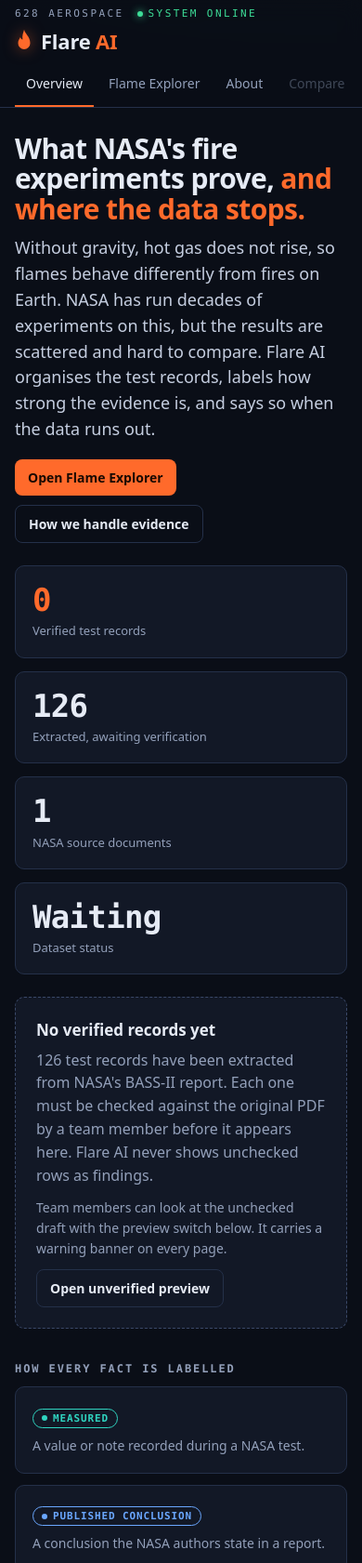
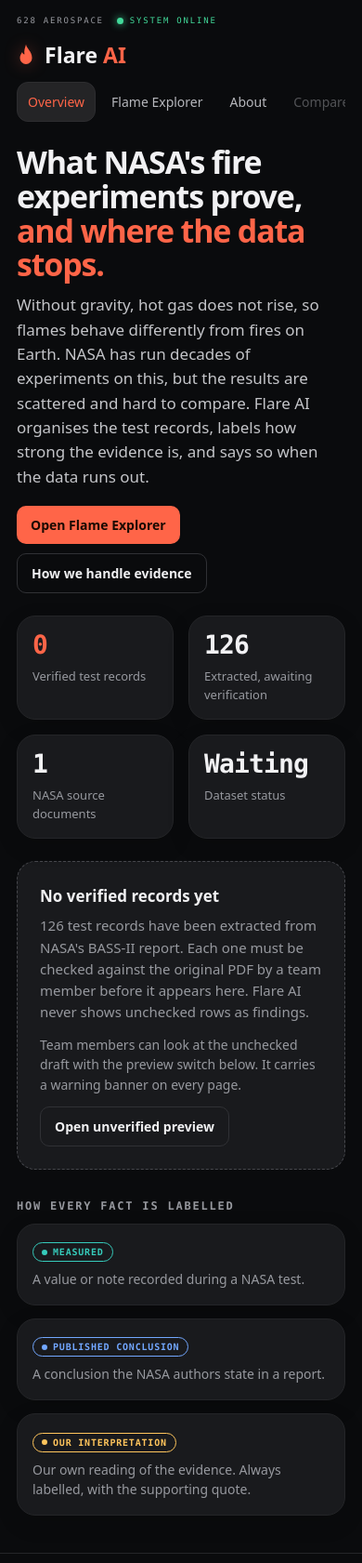
Before and after one commit to aaa628/flare-ai, a plain HTML site: page site/index.html in a window 390 px wide. Shown: the top 1681 px of the page at 93% size. Drawn offline with Linux system fonts and the light colour scheme.

Commit message:
Refresh dashboard styling from layout reference

```diff
--- a/site/css/style.css
+++ b/site/css/style.css
@@ -1,152 +1,109 @@
 :root {
-  --bg: #0a0e17;
-  --panel: #121826;
-  --panel-2: #172033;
-  --line: #243049;
-  --text: #e6ebf5;
-  --muted: #93a0ba;
-  --accent: #ff6a2b;
-  --accent-soft: rgba(255, 106, 43, .14);
-  --measured: #2fd4c0;
-  --published: #6aa7ff;
-  --interp: #ffc14d;
-  --warn: #ff5c6c;
-  --ok: #3ddc97;
-  --radius: 10px;
-  --mono: ui-monospace, "SF Mono", Menlo, Consolas, monospace;
-  --sans: system-ui, -apple-system, "Segoe UI", Roboto, "Helvetica Neue", Arial, sans-serif;
+  --bg: #0b0c0f; --panel: #191a1d; --panel-2: #242528; --line: #303135;
+  --text: #f1f1f3; --muted: #97999f; --accent: #ff6548;
+  --accent-soft: rgba(255,101,72,.14); --measured: #36cbbb; --published: #72a7ff;
+  --interp: #ffc55c; --warn: #ff6575; --ok: #42d99a;
+  --radius: 20px; --mono: ui-monospace, "SF Mono", Menlo, Consolas, monospace;
+  --sans: system-ui, -apple-system, "Segoe UI", Roboto, Arial, sans-serif;
 }
-
 * { box-sizing: border-box; }
 html { scroll-behavior: smooth; }
 body {
-  margin: 0;
-  background: radial-gradient(1200px 500px at 85% -10%, rgba(255,106,43,.08), transparent 60%), var(--bg);
-  color: var(--text);
-  font: 16px/1.55 var(--sans);
-  -webkit-font-smoothing: antialiased;
+  margin: 0; min-height: 100vh; padding: clamp(16px,4vw,54px);
+  background: radial-gradient(ellipse at 5% 12%, rgba(255,132,82,.72), transparent 35%),
+    radial-gradient(ellipse at 96% 8%, rgba(35,143,220,.78), transparent 38%),
+    radial-gradient(ellipse at 80% 100%, rgba(119,103,194,.76), transparent 38%),
+    #b97870; color: var(--text); font: 15px/1.55 var(--sans); -webkit-font-smoothing: antialiased;
 }
-a { color: var(--accent); text-underline-offset: 3px; }
-a:hover { color: #ff8a55; }
-:focus-visible { outline: 2px solid var(--accent); outline-offset: 2px; border-radius: 4px; }
-.skip { position: absolute; left: -999px; top: 0; background: var(--accent); color: #000; padding: 8px 12px; z-index: 100; }
-.skip:focus { left: 8px; top: 8px; }
-
-/* header */
-.top { position: sticky; top: 0; z-index: 20; background: rgba(10,14,23,.88); backdrop-filter: blur(10px); border-bottom: 1px solid var(--line); }
-.top-inner { max-width: 1120px; margin: 0 auto; padding: 8px 16px 0; }
-.brandline { display: flex; gap: 14px; align-items: center; font: 11px var(--mono); letter-spacing: .22em; color: var(--muted); }
-.online { color: var(--ok); display: inline-flex; align-items: center; gap: 6px; }
-.online i { width: 6px; height: 6px; border-radius: 50%; background: var(--ok); box-shadow: 0 0 8px var(--ok); }
-.bar { display: flex; align-items: center; gap: 24px; flex-wrap: wrap; }
-.brand { display: inline-flex; align-items: center; gap: 8px; color: var(--text); text-decoration: none; font-size: 22px; font-weight: 650; letter-spacing: -.01em; padding: 6px 0; }
-.brand svg { color: var(--accent); filter: drop-shadow(0 0 8px rgba(255,106,43,.5)); }
-.brand b { color: var(--accent); font-weight: 750; }
-nav { display: flex; gap: 4px; overflow-x: auto; scrollbar-width: none; margin-left: auto; }
-nav::-webkit-scrollbar { display: none; }
-nav a, nav .soon { white-space: nowrap; padding: 12px 12px; font-size: 14px; color: var(--muted); text-decoration: none; border-bottom: 2px solid transparent; }
-nav a:hover { color: var(--text); }
-nav a[aria-current="page"] { color: var(--text); border-bottom-color: var(--accent); }
-nav .soon { opacity: .4; cursor: default; }
-nav .soon::after { content: "soon"; margin-left: 6px; font: 9px var(--mono); letter-spacing: .1em; text-transform: uppercase; padding: 1px 5px; border: 1px solid var(--line); border-radius: 99px; }
-
-/* preview banner */
-.preview-banner { position: sticky; top: 0; z-index: 30; background: var(--warn); color: #19060a; font-weight: 650; font-size: 14px; padding: 8px 16px; text-align: center; }
-.preview-banner a { color: #19060a; }
-.preview-banner[hidden] { display: none; }
-
-main { max-width: 1120px; margin: 0 auto; padding: 28px 16px 56px; min-height: 70vh; outline: none; }
-h1 { font-size: clamp(30px, 5vw, 46px); line-height: 1.08; letter-spacing: -.02em; margin: 0 0 12px; }
-h2 { font-size: 13px; font: 600 12px var(--mono); letter-spacing: .16em; text-transform: uppercase; color: var(--muted); margin: 36px 0 12px; }
-h3 { margin: 0 0 6px; font-size: 17px; }
-p { margin: 0 0 12px; }
-.lead { font-size: 18px; color: #c5cee0; max-width: 62ch; }
-.muted { color: var(--muted); }
-.mono { font-family: var(--mono); }
-
-/* cards + stats */
-.card { background: var(--panel); border: 1px solid var(--line); border-radius: var(--radius); padding: 18px; }
-.grid { display: grid; gap: 14px; }
-.stats { grid-template-columns: repeat(auto-fit, minmax(200px, 1fr)); margin-top: 24px; }
-.stat .n { font: 700 34px/1.1 var(--mono); letter-spacing: -.02em; }
-.stat .l { color: var(--muted); font-size: 13px; margin-top: 4px; }
-.stat.accent .n { color: var(--accent); }
-.empty { border: 1px dashed #3a4868; background: var(--panel); border-radius: var(--radius); padding: 22px; }
-.empty h3 { color: var(--text); }
-
-/* label chips */
-.chip { display: inline-flex; align-items: center; gap: 6px; font: 600 11px var(--mono); letter-spacing: .08em; text-transform: uppercase; padding: 3px 9px; border-radius: 99px; border: 1px solid currentColor; white-space: nowrap; }
-.chip::before { content: ""; width: 6px; height: 6px; border-radius: 50%; background: currentColor; }
-.chip.measured { color: var(--measured); }
-.chip.published { color: var(--published); }
-.chip.interp { color: var(--interp); }
-.chip.warn { color: var(--warn); }
-.chip.unver { color: var(--warn); }
-.chip.ok { color: var(--ok); }
-.legend { display: grid; gap: 12px; grid-template-columns: repeat(auto-fit, minmax(240px, 1fr)); }
-.legend .card p { margin: 8px 0 0; color: var(--muted); font-size: 14px; }
-
-/* charts */
-.chart { width: 100%; height: auto; display: block; }
-.chart text { fill: var(--muted); font: 12px var(--mono); }
-.chart .val { fill: var(--text); }
-.chart .bar { fill: var(--accent); }
-.chart .bar.alt { fill: var(--measured); }
-.chart .grid { stroke: var(--line); }
-
-/* explorer */
-.filters { display: grid; gap: 10px; grid-template-columns: 2fr repeat(3, 1fr) auto; align-items: end; }
-.field label { display: block; font: 600 11px var(--mono); letter-spacing: .12em; text-transform: uppercase; color: var(--muted); margin-bottom: 4px; }
-input[type=search], select, input[type=number] { width: 100%; background: var(--panel-2); color: var(--text); border: 1px solid var(--line); border-radius: 8px; padding: 10px 12px; font: inherit; }
-input::placeholder { color: #66738f; }
-button, .btn { background: var(--accent); color: #1a0a02; border: 0; border-radius: 8px; padding: 10px 14px; font: 650 14px var(--sans); cursor: pointer; text-decoration: none; display: inline-block; }
-button.ghost, .btn.ghost { background: transparent; color: var(--text); border: 1px solid var(--line); }
-button:hover, .btn:hover { filter: brightness(1.1); color: inherit; }
-.btn { color: #1a0a02; }
-.btn.ghost { color: var(--text); }
-.count { margin: 14px 0 8px; color: var(--muted); font-size: 14px; }
-.tablewrap { overflow-x: auto; border: 1px solid var(--line); border-radius: var(--radius); background: var(--panel); }
-table { width: 100%; border-collapse: collapse; font-size: 14px; }
-th { text-align: left; font: 600 11px var(--mono); letter-spacing: .1em; text-transform: uppercase; color: var(--muted); padding: 10px 12px; border-bottom: 1px solid var(--line); white-space: nowrap; }
-td { padding: 10px 12px; border-bottom: 1px solid #1b2538; vertical-align: top; }
-tr:last-child td { border-bottom: 0; }
-tbody tr.row { cursor: pointer; }
-tbody tr.row:hover { background: var(--panel-2); }
-td.id a { font: 600 13px var(--mono); text-decoration: none; }
-td.num { font-family: var(--mono); text-align: right; white-space: nowrap; }
-td.obs { color: #b4bfd5; max-width: 46ch; }
-.flags { display: flex; gap: 4px; flex-wrap: wrap; margin-top: 4px; }
-
-/* detail */
-.crumbs { font-size: 14px; margin-bottom: 14px; }
-.detail-head { display: flex; gap: 14px; align-items: flex-start; justify-content: space-between; flex-wrap: wrap; }
-.cols { display: grid; gap: 14px; grid-template-columns: 1.1fr 1fr; margin-top: 18px; }
-.kv { display: grid; grid-template-columns: auto 1fr; gap: 6px 16px; margin: 0; }
-.kv dt { color: var(--muted); font-size: 14px; }
-.kv dd { margin: 0; font-family: var(--mono); font-size: 14px; }
-.reading { display: flex; justify-content: space-between; align-items: baseline; gap: 10px; padding: 8px 0; border-bottom: 1px solid #1b2538; }
-.reading:last-child { border: 0; }
-.reading .u { color: var(--muted); font-size: 12px; margin-left: 4px; }
-.reading b { font: 600 17px var(--mono); }
-.reading .arrow { color: var(--muted); margin: 0 6px; }
-blockquote { margin: 8px 0 0; padding: 10px 14px; border-left: 3px solid var(--measured); background: var(--panel-2); border-radius: 0 8px 8px 0; }
-.note { font-size: 14px; color: var(--muted); }
-.callout { border: 1px solid var(--warn); background: rgba(255,92,108,.08); border-radius: var(--radius); padding: 12px 14px; margin-top: 14px; font-size: 14px; }
-.callout.info { border-color: var(--interp); background: rgba(255,193,77,.07); }
-details { margin-top: 14px; }
-summary { cursor: pointer; color: var(--muted); font-size: 14px; }
-pre.raw { white-space: pre-wrap; word-break: break-word; background: #0c1220; border: 1px solid var(--line); padding: 12px; border-radius: 8px; font: 12px/1.5 var(--mono); color: #b4bfd5; }
-
-.foot { border-top: 1px solid var(--line); padding: 20px 16px; color: var(--muted); font-size: 13px; text-align: center; }
-.foot p { max-width: 80ch; margin: 0 auto; }
-.noscript { padding: 20px; text-align: center; }
-
-@media (max-width: 820px) {
-  .filters { grid-template-columns: 1fr 1fr; }
-  .filters .field.wide { grid-column: 1 / -1; }
-  .cols { grid-template-columns: 1fr; }
-  nav { margin-left: 0; width: 100%; }
-  .bar { gap: 0; }
-  td.obs { max-width: none; min-width: 220px; }
+body::before { content:""; position:fixed; inset:0; pointer-events:none; background:linear-gradient(135deg,rgba(255,255,255,.07),transparent 45%,rgba(20,30,70,.08)); }
+a { color:var(--accent); text-underline-offset:3px; } a:hover { color:#ff927d; }
+:focus-visible { outline:2px solid var(--accent); outline-offset:3px; border-radius:6px; }
+.skip { position:absolute; left:-999px; top:0; background:var(--accent); color:#000; padding:8px 12px; z-index:100; }
+.skip:focus { left:8px; top:8px; }
+.top, main, .foot { position:relative; max-width:1440px; margin:0 auto; background:#0a0b0d; }
+.top { z-index:20; border-radius:24px 24px 0 0; padding:22px clamp(18px,3vw,42px) 0; }
+.top-inner { max-width:1280px; margin:0 auto; }
+.brandline { display:flex; align-items:center; gap:14px; font:10px var(--mono); letter-spacing:.2em; color:var(--muted); }
+.online { color:var(--ok); display:inline-flex; align-items:center; gap:7px; }
+.online i { width:7px; height:7px; border-radius:50%; background:var(--ok); box-shadow:0 0 9px var(--ok); }
+.bar { display:flex; align-items:center; gap:28px; flex-wrap:wrap; padding:7px 0 0; }
+.brand { display:inline-flex; align-items:center; gap:10px; color:var(--text); text-decoration:none; font-size:23px; font-weight:700; padding:8px 0; }
+.brand svg { color:var(--accent); filter:drop-shadow(0 0 9px rgba(255,101,72,.35)); }
+.brand b { color:var(--accent); }
+nav { display:flex; gap:5px; overflow-x:auto; scrollbar-width:none; margin-left:auto; }
+nav::-webkit-scrollbar { display:none; }
+nav a, nav .soon { white-space:nowrap; padding:11px 15px; font-size:14px; color:#b6b7bc; text-decoration:none; border:1px solid transparent; border-radius:12px; }
+nav a:hover { color:var(--text); background:var(--panel); }
+nav a[aria-current="page"] { color:var(--accent); background:#242426; border-color:#2d2d30; }
+nav .soon { opacity:.42; cursor:default; }
+nav .soon::after { content:"soon"; margin-left:6px; font:9px var(--mono); text-transform:uppercase; padding:2px 5px; border:1px solid var(--line); border-radius:99px; }
+.preview-banner { position:sticky; top:0; z-index:30; background:var(--warn); color:#19060a; font-weight:700; padding:10px 16px; text-align:center; }
+.preview-banner a { color:#19060a; } .preview-banner[hidden] { display:none; }
+main { max-width:1440px; min-height:70vh; padding:32px clamp(18px,3vw,42px) 58px; outline:none; }
+main > * { max-width:1280px; margin-left:auto; margin-right:auto; }
+h1 { font-size:clamp(30px,4vw,48px); line-height:1.08; letter-spacing:-.035em; margin:0 0 12px; }
+h2 { font:600 12px var(--mono); letter-spacing:.15em; text-transform:uppercase; color:var(--muted); margin:32px 0 12px; }
+h3 { margin:0 0 7px; font-size:17px; } p { margin:0 0 12px; }
+.lead { font-size:17px; color:#c4c5c9; max-width:66ch; }
+.muted { color:var(--muted); } .mono { font-family:var(--mono); }
+.card { background:var(--panel); border:1px solid #242528; border-radius:var(--radius); padding:20px; box-shadow:0 8px 24px rgba(0,0,0,.14); }
+.grid { display:grid; gap:16px; }
+.stats { grid-template-columns:repeat(auto-fit,minmax(190px,1fr)); margin-top:24px; }
+.stat .n { font:700 34px/1.1 var(--mono); letter-spacing:-.03em; }
+.stat .l { color:var(--muted); font-size:13px; margin-top:7px; }
+.stat.accent .n { color:var(--accent); }
+.empty { border:1px dashed #46474c; background:var(--panel); border-radius:var(--radius); padding:24px; }
+.empty h3 { color:var(--text); }
+.chip { display:inline-flex; align-items:center; gap:6px; font:600 10px var(--mono); letter-spacing:.08em; text-transform:uppercase; padding:4px 9px; border-radius:99px; border:1px solid currentColor; white-space:nowrap; }
+.chip::before { content:""; width:6px; height:6px; border-radius:50%; background:currentColor; }
+.chip.measured { color:var(--measured); } .chip.published { color:var(--published); } .chip.interp { color:var(--interp); }
+.chip.warn,.chip.unver { color:var(--warn); } .chip.ok { color:var(--ok); }
+.legend { display:grid; gap:14px; grid-template-columns:repeat(auto-fit,minmax(230px,1fr)); }
+.legend .card p { margin:8px 0 0; color:var(--muted); font-size:14px; }
+.chart { width:100%; height:auto; display:block; } .chart text { fill:var(--muted); font:12px var(--mono); }
+.chart .val { fill:var(--text); } .chart .bar { fill:var(--accent); } .chart .bar.alt { fill:var(--measured); } .chart .grid { stroke:var(--line); }
+.filters { display:grid; gap:12px; grid-template-columns:2fr repeat(3,1fr) auto; align-items:end; }
+.field label { display:block; font:600 10px var(--mono); letter-spacing:.12em; text-transform:uppercase; color:var(--muted); margin-bottom:6px; }
+input[type=search],select,input[type=number] { width:100%; background:#111214; color:var(--text); border:1px solid #343539; border-radius:11px; padding:11px 13px; font:inherit; }
+input::placeholder { color:#777980; }
+button,.btn { background:var(--accent); color:#1a0a02; border:0; border-radius:10px; padding:11px 15px; font:650 14px var(--sans); cursor:pointer; text-decoration:none; display:inline-block; }
+button.ghost,.btn.ghost { background:transparent; color:var(--text); border:1px solid var(--line); }
+button:hover,.btn:hover { filter:brightness(1.1); } .count { margin:14px 0 8px; color:var(--muted); font-size:14px; }
+.tablewrap { overflow-x:auto; border:1px solid var(--line); border-radius:var(--radius); background:var(--panel); }
+table { width:100%; border-collapse:collapse; font-size:14px; }
+th { text-align:left; font:600 10px var(--mono); letter-spacing:.1em; text-transform:uppercase; color:var(--muted); padding:12px; border-bottom:1px solid var(--line); white-space:nowrap; }
+td { padding:12px; border-bottom:1px solid #292a2d; vertical-align:top; } tr:last-child td { border-bottom:0; }
+tbody tr.row { cursor:pointer; } tbody tr.row:hover { background:var(--panel-2); }
+td.id a { font:600 13px var(--mono); text-decoration:none; } td.num { font-family:var(--mono); text-align:right; white-space:nowrap; }
+td.obs { color:#b9bbc1; max-width:46ch; } .flags { display:flex; gap:4px; flex-wrap:wrap; margin-top:4px; }
+.crumbs { font-size:14px; margin-bottom:14px; }
+.detail-head { display:flex; gap:14px; align-items:flex-start; justify-content:space-between; flex-wrap:wrap; }
+.cols { display:grid; gap:16px; grid-template-columns:1.1fr 1fr; margin-top:18px; }
+.kv { display:grid; grid-template-columns:auto 1fr; gap:7px 16px; margin:0; }
+.kv dt { color:var(--muted); font-size:14px; } .kv dd { margin:0; font:14px var(--mono); }
+.reading { display:flex; justify-content:space-between; align-items:baseline; gap:10px; padding:9px 0; border-bottom:1px solid #292a2d; }
+.reading:last-child { border:0; } .reading .u { color:var(--muted); font-size:12px; margin-left:4px; }
+.reading b { font:600 17px var(--mono); } .reading .arrow { color:var(--muted); margin:0 6px; }
+blockquote { margin:8px 0 0; padding:12px 15px; border-left:3px solid var(--measured); background:var(--panel-2); border-radius:0 10px 10px 0; }
+.note { font-size:14px; color:var(--muted); }
+.callout { border:1px solid var(--warn); background:rgba(255,92,108,.08); border-radius:14px; padding:13px 15px; margin-top:14px; font-size:14px; }
+.callout.info { border-color:var(--interp); background:rgba(255,193,77,.07); }
+details { margin-top:14px; } summary { cursor:pointer; color:var(--muted); font-size:14px; }
+pre.raw { white-space:pre-wrap; word-break:break-word; background:#101113; border:1px solid var(--line); padding:14px; border-radius:10px; font:12px/1.5 var(--mono); color:#b9bbc1; }
+.foot { border-radius:0 0 24px 24px; border-top:1px solid #252629; padding:20px 16px 26px; color:var(--muted); font-size:13px; text-align:center; }
+.foot p { max-width:80ch; margin:0 auto; } .noscript { padding:20px; text-align:center; }
+@media (max-width:820px) {
+ body { padding:12px; } .top { padding:17px 18px 0; border-radius:19px 19px 0 0; }
+ main { padding:25px 18px 40px; } .filters { grid-template-columns:1fr 1fr; }
+ .filters .field.wide { grid-column:1 / -1; } .cols { grid-template-columns:1fr; }
+ nav { margin-left:0; width:100%; } .bar { gap:2px; }
+ td.obs { max-width:none; min-width:220px; }
 }
-@media (prefers-reduced-motion: reduce) { html { scroll-behavior: auto; } }
+@media (max-width:480px) {
+ body { padding:0; background:#0a0b0d; } .top,.foot { border-radius:0; }
+ .brandline { font-size:9px; } nav a,nav .soon { padding:10px 11px; }
+ .stats { grid-template-columns:1fr 1fr; } .card { padding:16px; }
+ .stat .n { font-size:28px; } .filters { grid-template-columns:1fr; }
+ .filters .field.wide { grid-column:auto; } h1 { font-size:34px; }
+}
+@media (prefers-reduced-motion:reduce) { html { scroll-behavior:auto; } }
```
